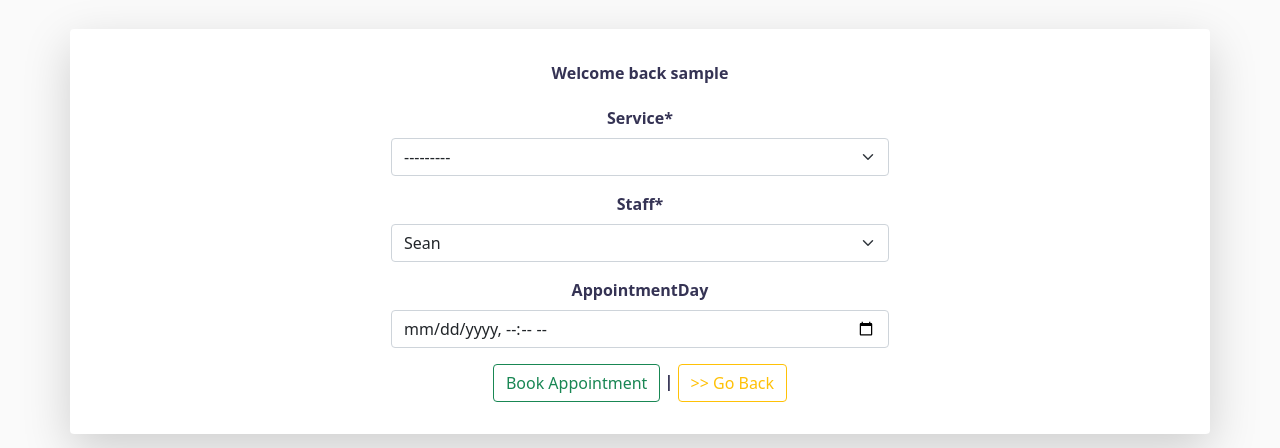
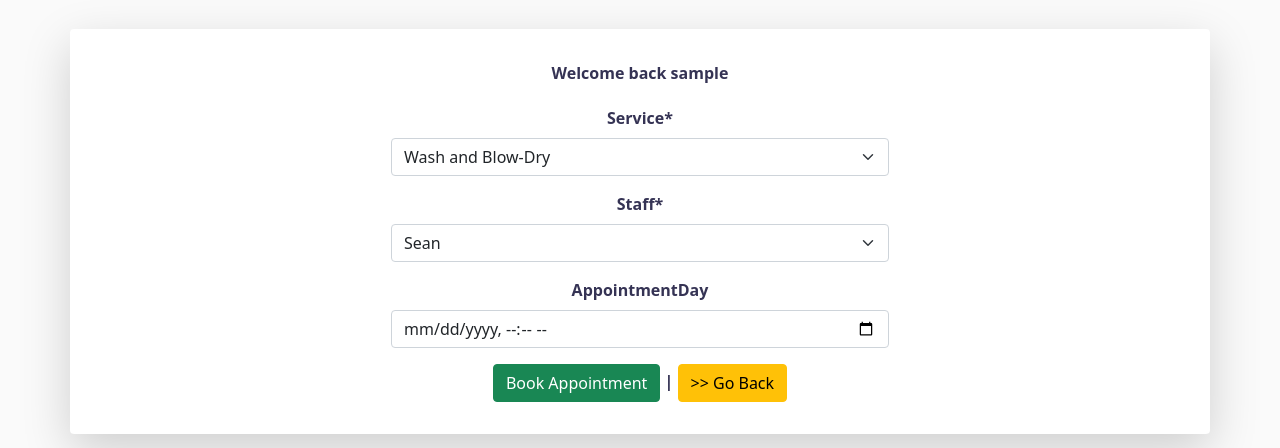
Before and after one commit to petermcloughlin/DjangoDogGroomers, a Django app: page /booking/ in a window 1280 px wide. Shown: the part 76-524 px from the top of the page. Run offline with Django 4.2, Linux system fonts and the light colour scheme; the visitor is signed in with stand-in values (Sample User, id 1); some libraries are stand-ins or nearby versions.

Commit message:
Add required attribute to appointmentDay field on booking form

```diff
--- a/booking/forms.py
+++ b/booking/forms.py
@@ -8,7 +8,8 @@
         model = Booking
         fields = ('service', 'staff', 'appointmentDay',)
         widgets = {
-            'appointmentDay' : forms.widgets.DateTimeInput(attrs={'type': 'datetime-local'})
+            'appointmentDay' : forms.widgets.DateTimeInput(attrs={'type': 'datetime-local'
+            , 'required': 'required'})
         }
 
 
--- a/booking/models.py
+++ b/booking/models.py
@@ -1,5 +1,6 @@
 from django.db import models
 from django.contrib.auth.models import User
+from datetime import datetime
 
 # Create your models here.
 class Booking(models.Model):
@@ -19,7 +20,7 @@
         (6 , 'Therapy Bath')
     ]
 
-    service = models.IntegerField(choices=SERVICES)
+    service = models.IntegerField(choices=SERVICES, default=0)
     staff = models.IntegerField(choices=STAFF, default=0)
     appointmentDay = models.DateTimeField(null=True, blank=True)
     created_by = models.ForeignKey(User, on_delete=models.CASCADE, related_name='booking_booking')
--- a/booking/templates/booking/booking.html
+++ b/booking/templates/booking/booking.html
@@ -15,9 +15,9 @@
           {{ booking_form | crispy }}
           {% csrf_token %}
           <button id="submitButton" type="submit"
-            class="btn btn-signup btn-outline-success">Book Appointment</button>
+            class="btn btn-signup btn-success">Book Appointment</button>
            |
-           <a href="{% url 'profile' %}" class="btn btn-outline-warning" type="button"> >> Go Back</a>
+           <a href="{% url 'profile' %}" class="btn btn-warning" type="button"> >> Go Back</a>
         </form>
         {% else %}
         <p>Log in to make an appointment with us.</p>
--- a/templates/account/login.html
+++ b/templates/account/login.html
@@ -1,7 +1,7 @@
 {% extends "base.html" %}
 
 {% load i18n %}
-{% load account socialaccount %}
+<!-- {% load account socialaccount %} -->
 
 {% block head_title %}{% trans "Sign In" %}{% endblock %}
 
@@ -10,8 +10,8 @@
 <div class="container" style="padding-bottom: 10px;">
     <div class="row">
         <div class="col-md-8 mt-3 offset-md-2">
-            <h3>{% trans "Sign In" %}</h3>
-
+            <!-- <h3>{% trans "Sign In" %}</h3> -->
+            <h3>Sign In</h3>
             <p>{% blocktrans %}Welcome back to Bandon Dog Groomers. To join us and book your dogs appoinment, please log in. If
                 you
                 have not created an account yet, then <a class="link" href="{{ signup_url }}">sign up</a>
--- a/templates/account/logout.html
+++ b/templates/account/logout.html
@@ -21,7 +21,7 @@
                 {% if redirect_field_value %}
                 <input type="hidden" name="{{ redirect_field_name }}" value="{{ redirect_field_value }}" />
                 {% endif %}
-                <button class="btn btn-outline-primary" type="submit">{% trans 'Sign Out' %}</button>
+                <button class="btn btn-warning" type="submit">{% trans 'Sign Out' %}</button>
             </form>
         </div>
     </div>
```
Also changed, not shown: booking/migrations/0006_alter_booking_service.py (added).
